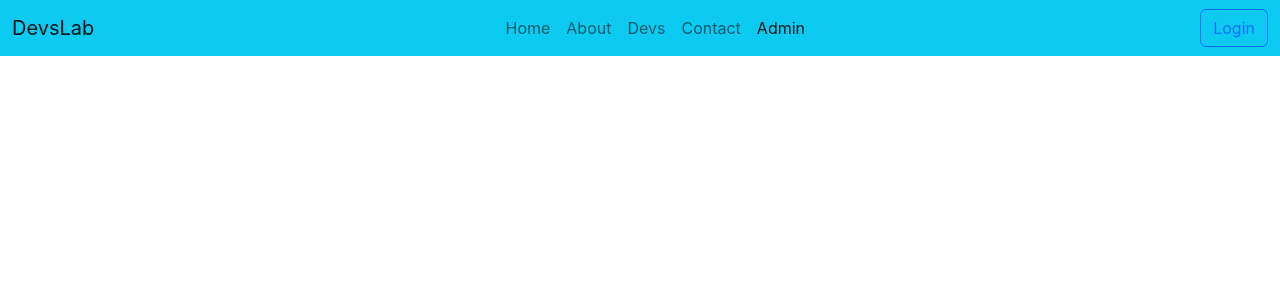
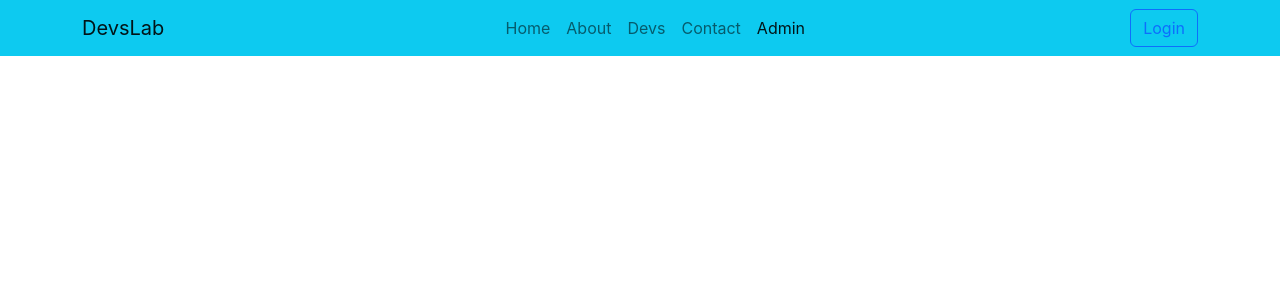
Before and after one commit to ndurivin/react-sinatra-final, a React (Create React App) app in the folder react/sinatra/: page / in a window 1280 px wide. Shown: the top 300 px of the page. Built offline with nearby package versions, Linux system fonts and the light colour scheme.

Commit message:
Added the Hero component

```diff
--- a/react/sinatra/src/components/Navbar.js
+++ b/react/sinatra/src/components/Navbar.js
@@ -5,13 +5,13 @@ function Navbar() {
   return (
     <div>
         <nav className="navbar navbar-expand-lg bg-info">
-            <div className="container-fluid">
+            <div className="container-fluid container">
                 <Link to="/" className="navbar-brand">DevsLab</Link>
                 <button className="navbar-toggler" type="button" data-bs-toggle="collapse" data-bs-target="#navbarSupportedContent" aria-controls="navbarSupportedContent" aria-expanded="false" aria-label="Toggle navigation">
                     <span className="navbar-toggler-icon"></span>
                 </button>
             <div className="collapse navbar-collapse" id="navbarSupportedContent">
-                <ul className="navbar-nav me-auto mb-2 mb-lg-0">
+                <ul className="navbar-nav me-auto mb-2 mb-lg-0 ">
 
                     </ul>
                     <ul className="navbar-nav me-auto mb-2 mb-lg-0">
```
Also changed, not shown: react/sinatra/src/components/Hero.js (added, +11 -0 lines), react/sinatra/src/logo.svg (added).
